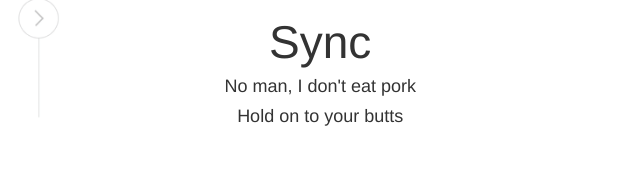
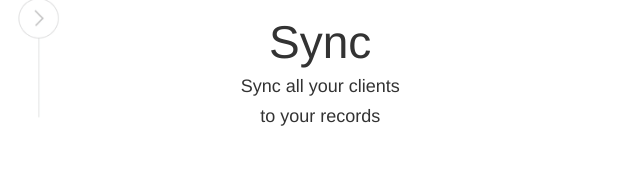
Before and after one commit to JoelChacon/projectFitness, a website: page public/index.html in a window 1280 px wide. Shown: the part 1177-1354 px from the top of the page, 603-1243 px from the left. Drawn offline with nearby package versions, Linux system fonts and the light colour scheme; some packages are replaced by stand-ins of ours; a script that the page names is missing.

Commit message:
fixed homePage

```diff
--- a/public/html/home.html
+++ b/public/html/home.html
@@ -32,8 +32,8 @@
                     <img src="/pics/sync.png" alt="">
                     <br>
                     <h1 class="syncW">Sync</h1>
-                    <h4>No man, I don't eat pork</h4>
-                    <h4>Hold on to your butts</h4>
+                     <h4>Sync all your clients</h4>
+                    <h4>to your records</h4>
                 </div>
             </div>
             <div  class="row">
```
